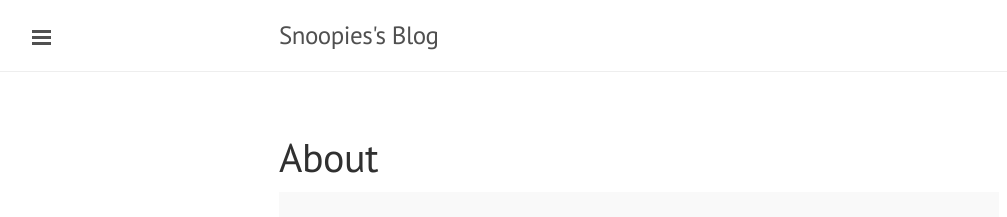
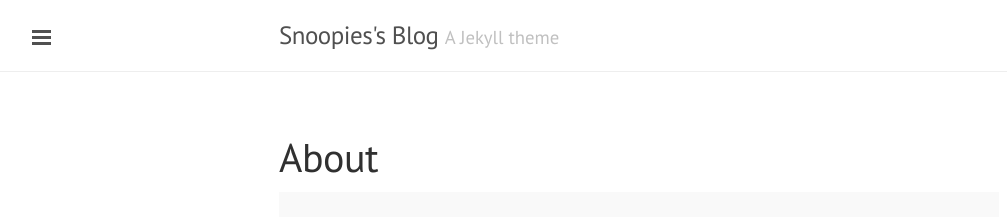
Before and after one commit to snoopies/blog, a Jekyll site: the page built from about.md, in a window 1280 px wide. Shown: the top 217 px of the page, without its empty margins (1-1008 px from the left). Built offline with Jekyll 4.4.1, drawn with Linux system fonts in a browser that asks for light colours.

Commit message:
jekyll-blog

```diff
--- a/_layouts/default.html
+++ b/_layouts/default.html
@@ -14,7 +14,7 @@
         <div class="container">
           <h3 class="masthead-title">
             <a href="{{ site.baseurl }}/" title="Home">{{ site.title }}</a>
-            <!--<small>{{ site.tagline }}</small>-->
+           <small>{{ site.tagline }}</small>
           </h3>
         </div>
       </div>
```
